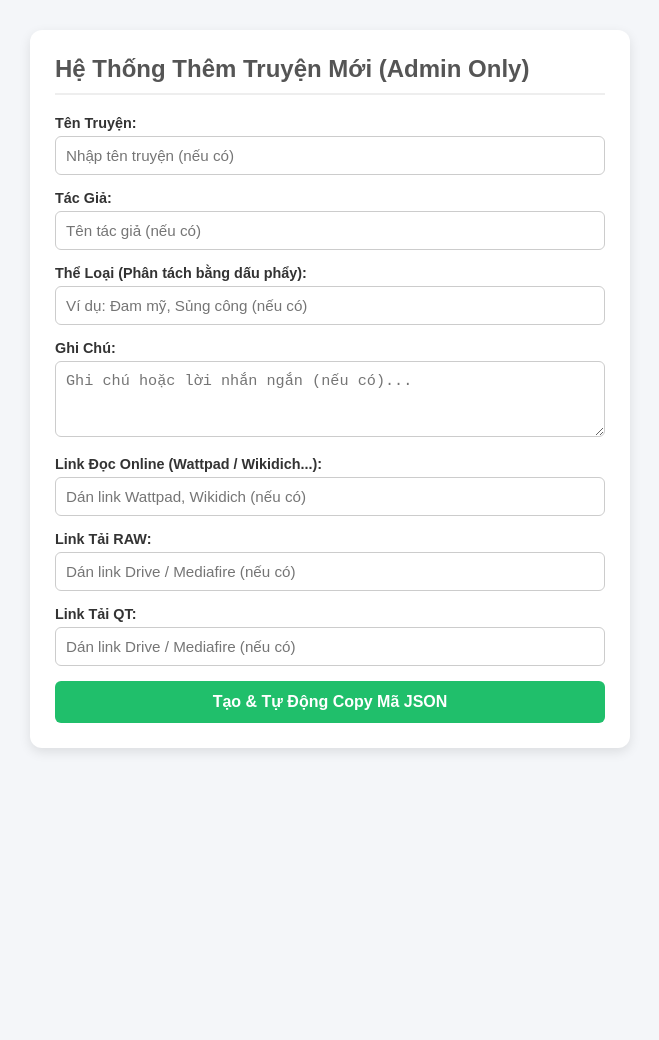
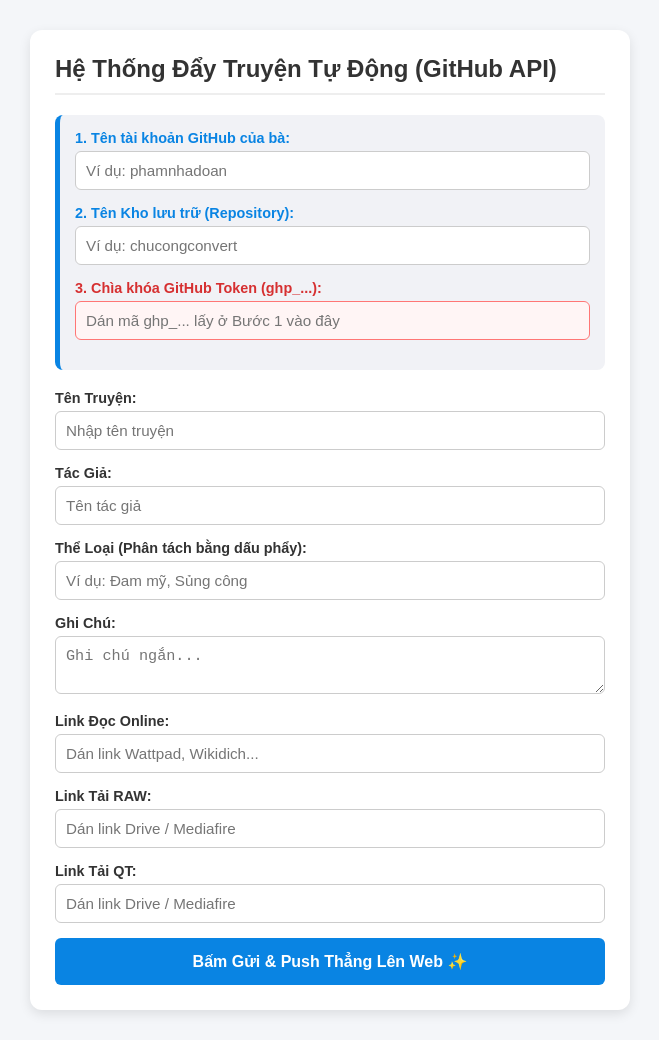
Before and after one commit to PhamNhaDoan/phamnhadoan.github.io, a Jekyll site: the page chucongconvert/taitruyen/index2.html, which Jekyll copies as it is, in a window 1280 px wide. Shown: the whole page, without its empty margins (310-969 px from the left). Built offline with Jekyll 4.4.1, drawn with Linux system fonts in a browser that asks for light colours; before the commit the page ends 900 px from its top, so only the background shows below that.

Commit message:
Update title and form labels in index2.html

```diff
--- a/chucongconvert/taitruyen/index2.html
+++ b/chucongconvert/taitruyen/index2.html
@@ -3,115 +3,105 @@
 <head>
     <meta charset="UTF-8">
     <meta name="viewport" content="width=device-width, initial-scale=1.0">
-    <title>Admin Tool - Thêm Truyện</title>
+    <title>Admin Tool - Tự Động Push Truyện</title>
     <style>
-        body {
-            font-family: Arial, sans-serif;
-            background: #f4f6f9;
-            margin: 0;
-            padding: 30px;
-            color: #333;
-        }
-        .admin-box {
-            max-width: 550px;
-            margin: 0 auto;
-            background: #fff;
-            padding: 25px;
-            border-radius: 12px;
-            box-shadow: 0 4px 12px rgba(0,0,0,0.1);
-        }
-        h2 { margin-top: 0; color: #555; border-bottom: 2px solid #eee; padding-bottom: 10px; }
+        body { font-family: Arial, sans-serif; background: #f4f6f9; margin: 0; padding: 30px; color: #333; }
+        .admin-box { max-width: 550px; margin: 0 auto; background: #fff; padding: 25px; border-radius: 12px; box-shadow: 0 4px 12px rgba(0,0,0,0.1); }
+        h2 { margin-top: 0; color: #333; border-bottom: 2px solid #eee; padding-bottom: 10px; }
         .form-group { margin-bottom: 15px; }
         label { display: block; font-weight: bold; margin-bottom: 5px; font-size: 0.9rem; }
-        input[type="text"], textarea {
-            width: 100%;
-            padding: 10px;
-            border: 1px solid #ccc;
-            border-radius: 6px;
-            box-sizing: border-box;
-            font-size: 0.95rem;
-        }
+        input[type="text"], textarea { width: 100%; padding: 10px; border: 1px solid #ccc; border-radius: 6px; box-sizing: border-box; font-size: 0.95rem; }
+        input[type="password"] { width: 100%; padding: 10px; border: 1px solid #ff7675; border-radius: 6px; box-sizing: border-box; font-size: 0.95rem; background: #fff5f5; }
         textarea { resize: vertical; }
-        .btn-submit {
-            width: 100%;
-            padding: 12px;
-            background: #20bf6b;
-            color: #fff;
-            border: none;
-            border-radius: 6px;
-            font-size: 1rem;
-            font-weight: bold;
-            cursor: pointer;
-        }
-        .btn-submit:hover { background: #26de81; }
-        .code-output {
-            margin-top: 20px;
-            background: #222;
-            color: #00ff66;
-            padding: 15px;
-            border-radius: 6px;
-            font-family: monospace;
-            font-size: 0.85rem;
-            white-space: pre-wrap;
-            display: none;
-        }
-        .status-msg {
-            background: #ebfffa;
-            color: #0aa370;
-            border: 1px solid #b3f5e4;
-            padding: 10px;
-            border-radius: 6px;
-            text-align: center;
-            margin-top: 15px;
-            display: none;
-            font-weight: bold;
-        }
+        .btn-submit { width: 100%; padding: 14px; background: #0984e3; color: #fff; border: none; border-radius: 6px; font-size: 1rem; font-weight: bold; cursor: pointer; transition: all 0.2s; }
+        .btn-submit:hover { background: #74b9ff; }
+        .btn-submit:disabled { background: #b2bec3; cursor: not-allowed; }
+        .status-msg { padding: 12px; border-radius: 6px; text-align: center; margin-top: 15px; display: none; font-weight: bold; }
+        .success { background: #ebfffa; color: #0aa370; border: 1px solid #b3f5e4; }
+        .error { background: #fff5f5; color: #d63031; border: 1px solid #fab1a0; }
+        .config-section { background: #f1f2f6; padding: 15px; border-radius: 8px; margin-bottom: 20px; border-left: 5px solid #0984e3; }
     </style>
 </head>
 <body>
 
 <div class="admin-box">
-    <h2>Hệ Thống Thêm Truyện Mới (Admin Only)</h2>
+    <h2>Hệ Thống Đẩy Truyện Tự Động (GitHub API)</h2>
+
+    <div class="config-section">
+        <div class="form-group">
+            <label style="color: #0984e3;">1. Tên tài khoản GitHub của bà:</label>
+            <input type="text" id="ghUser" placeholder="Ví dụ: phamnhadoan">
+        </div>
+        <div class="form-group">
+            <label style="color: #0984e3;">2. Tên Kho lưu trữ (Repository):</label>
+            <input type="text" id="ghRepo" placeholder="Ví dụ: chucongconvert">
+        </div>
+        <div class="form-group">
+            <label style="color: #d63031;">3. Chìa khóa GitHub Token (ghp_...):</label>
+            <input type="password" id="ghToken" placeholder="Dán mã ghp_... lấy ở Bước 1 vào đây">
+        </div>
+    </div>
+
     <form id="storyForm">
         <div class="form-group">
             <label>Tên Truyện:</label>
-            <input type="text" id="ten" placeholder="Nhập tên truyện (nếu có)">
+            <input type="text" id="ten" placeholder="Nhập tên truyện">
         </div>
         <div class="form-group">
             <label>Tác Giả:</label>
-            <input type="text" id="tacGia" placeholder="Tên tác giả (nếu có)">
+            <input type="text" id="tacGia" placeholder="Tên tác giả">
         </div>
         <div class="form-group">
             <label>Thể Loại (Phân tách bằng dấu phẩy):</label>
-            <input type="text" id="theLoai" placeholder="Ví dụ: Đam mỹ, Sủng công (nếu có)">
+            <input type="text" id="theLoai" placeholder="Ví dụ: Đam mỹ, Sủng công">
         </div>
         <div class="form-group">
             <label>Ghi Chú:</label>
-            <textarea id="ghiChu" rows="3" placeholder="Ghi chú hoặc lời nhắn ngắn (nếu có)..."></textarea>
+            <textarea id="ghiChu" rows="2" placeholder="Ghi chú ngắn..."></textarea>
         </div>
         <div class="form-group">
-            <label>Link Đọc Online (Wattpad / Wikidich...):</label>
-            <input type="text" id="linkDoc" placeholder="Dán link Wattpad, Wikidich (nếu có)">
+            <label>Link Đọc Online:</label>
+            <input type="text" id="linkDoc" placeholder="Dán link Wattpad, Wikidich...">
         </div>
         <div class="form-group">
             <label>Link Tải RAW:</label>
-            <input type="text" id="linkRaw" placeholder="Dán link Drive / Mediafire (nếu có)">
+            <input type="text" id="linkRaw" placeholder="Dán link Drive / Mediafire">
         </div>
         <div class="form-group">
             <label>Link Tải QT:</label>
-            <input type="text" id="linkQT" placeholder="Dán link Drive / Mediafire (nếu có)">
+            <input type="text" id="linkQT" placeholder="Dán link Drive / Mediafire">
         </div>
-        <button type="submit" class="btn-submit">Tạo & Tự Động Copy Mã JSON</button>
+        <button type="submit" id="submitBtn" class="btn-submit">Bấm Gửi & Push Thẳng Lên Web ✨</button>
     </form>
 
-    <div class="status-msg" id="statusMsg">Đã copy mã thành công! Đem dán vào file index.html nha bà.</div>
-    <div class="code-output" id="codeOutput"></div>
+    <div class="status-msg" id="statusMsg"></div>
 </div>
 
 <script>
-    document.getElementById('storyForm').addEventListener('submit', function(e) {
+    // Tự động tải lại thông tin GitHub đã lưu ở lần trước (nếu có)
+    document.getElementById('ghUser').value = localStorage.getItem('gh_user') || '';
+    document.getElementById('ghRepo').value = localStorage.getItem('gh_repo') || '';
+    document.getElementById('ghToken').value = localStorage.getItem('gh_token') || '';
+
+    document.getElementById('storyForm').addEventListener('submit', async function(e) {
         e.preventDefault();
 
+        // Lấy thông tin cấu hình GitHub
+        const user = document.getElementById('ghUser').value.trim();
+        const repo = document.getElementById('ghRepo').value.trim();
+        const token = document.getElementById('ghToken').value.trim();
+
+        if (!user || !repo || !token) {
+            showStatus("Bà ơi, điền đầy đủ 3 ô thông tin GitHub ở trên đầu trang thì máy mới push được nha!", "error");
+            return;
+        }
+
+        // Lưu lại cấu hình vào bộ nhớ duyệt trình để lần sau đỡ nhập lại
+        localStorage.setItem('gh_user', user);
+        localStorage.setItem('gh_repo', repo);
+        localStorage.setItem('gh_token', token);
+
+        // Lấy dữ liệu truyện
         const ten = document.getElementById('ten').value.trim();
         const tacGia = document.getElementById('tacGia').value.trim();
         const theLoai = document.getElementById('theLoai').value.trim();
@@ -121,35 +111,98 @@
         const linkQT = document.getElementById('linkQT').value.trim();
 
         if (!ten && !tacGia && !theLoai && !ghiChu && !linkDoc && !linkRaw && !linkQT) {
-            alert("Bà ơi, ít nhất phải điền 1 ô thông tin chứ để trống hết trơn sao tạo mã được nè!");
+            alert("Ít nhất phải điền 1 ô thông tin truyện nha bà!");
             return;
         }
 
-        const newStory = {
+        const btnSubmit = document.getElementById('submitBtn');
+        btnSubmit.disabled = true;
+        btnSubmit.innerText = "Đang kết nối GitHub và push...";
+        showStatus("Hệ thống đang kết nối, bà đợi xíu...", "success");
+
+        // Tạo cục dữ liệu truyện mới
+        const newStoryObj = {
             id: Date.now(),
             ten: ten,
             tacGia: tacGia,
             theLoai: theLoai,
             ghiChu: ghiChu,
-            linkDoc: linkDoc, // Thêm trường linkDoc vào đoạn code xuất ra
+            linkDoc: linkDoc,
             linkRaw: linkRaw,
             linkQT: linkQT
         };
 
-        const jsonFormat = `,\n${JSON.stringify(newStory, null, 2)}`;
+        const pathToFile = "taitruyen/index.html"; // Đường dẫn đến file cần chèn dữ liệu
+        const apiUrl = `https://api.github.com/repos/${user}/${repo}/contents/${pathToFile}`;
 
-        const outputBox = document.getElementById('codeOutput');
-        outputBox.style.display = 'block';
-        outputBox.innerText = jsonFormat;
+        try {
+            // Bước A: Lấy nội dung hiện tại của file index.html từ GitHub về
+            const resGet = await fetch(apiUrl, {
+                headers: { "Authorization": `token ${token}` }
+            });
 
-        navigator.clipboard.writeText(jsonFormat).then(() => {
-            const msg = document.getElementById('statusMsg');
-            msg.style.display = 'block';
-            setTimeout(() => { msg.style.display = 'none'; }, 3500);
-        });
+            if (!resGet.ok) throw new Error("Không thể kết nối đến GitHub. Kiểm tra lại Token hoặc tên User/Repo nha bà!");
 
-        document.getElementById('storyForm').reset();
+            const fileData = await resGet.json();
+            const sha = fileData.sha; // Mã SHA để định danh phiên bản file cũ
+
+            // Giải mã nội dung file từ Base64 sang chữ đọc được
+            let currentContent = decodeURIComponent(escape(atob(fileData.content)));
+
+            // Bước B: Tìm mảng dataStories và nhét truyện mới vào đầu mảng
+            const targetString = "const dataStories = [";
+            const insertPosition = currentContent.indexOf(targetString);
+
+            if (insertPosition === -1) {
+                throw new Error("Không tìm thấy dòng 'const dataStories = [' trong file index.html để chèn truyện!");
+            }
+
+            // Cắt chuỗi và chèn truyện mới ngay sau dấu ngoặc vuông mở [
+            const splitIndex = insertPosition + targetString.length;
+            const textToInsert = `\n      ${JSON.stringify(newStoryObj, null, 2)},`;
+
+            let updatedContent = currentContent.slice(0, splitIndex) + textToInsert + currentContent.slice(splitIndex);
+
+            // Mã hóa ngược lại nội dung sang Base64 chuẩn UTF-8 để gửi lên GitHub
+            const encodedContent = btoa(unescape(encodeURIComponent(updatedContent)));
+
+            // Bước C: Gửi yêu cầu cập nhật ghi đè file lên GitHub
+            const resPut = await fetch(apiUrl, {
+                method: "PUT",
+                headers: {
+                    "Authorization": `token ${token}`,
+                    "Content-Type": "application/json"
+                },
+                body: JSON.stringify({
+                    message: `Tự động thêm truyện: ${ten || 'Mới'}`,
+                    content: encodedContent,
+                    sha: sha // Gửi kèm SHA để GitHub cho phép ghi đè
+                })
+            });
+
+            if (resPut.ok) {
+                showStatus(`✨ Tuyệt vời ông mặt trời! Đã push truyện "${ten || 'Mới'}" trực tiếp lên web thành công rồi bà ơi! Đợi Vercel cập nhật 10 giây nha.`, "success");
+                document.getElementById('storyForm').reset();
+            } else {
+                const errData = await resPut.json();
+                throw new Error(errData.message || "Lỗi khi lưu file lên GitHub.");
+            }
+
+        } catch (error) {
+            console.error(error);
+            showStatus(`❌ Thất bại: ${error.message}`, "error");
+        } finally {
+            btnSubmit.disabled = false;
+            btnSubmit.innerText = "Bấm Gửi & Push Thẳng Lên Web ✨";
+        }
     });
+
+    function showStatus(text, type) {
+        const msg = document.getElementById('statusMsg');
+        msg.className = `status-msg ${type}`;
+        msg.innerText = text;
+        msg.style.display = 'block';
+    }
 </script>
 </body>
 </html>
```
